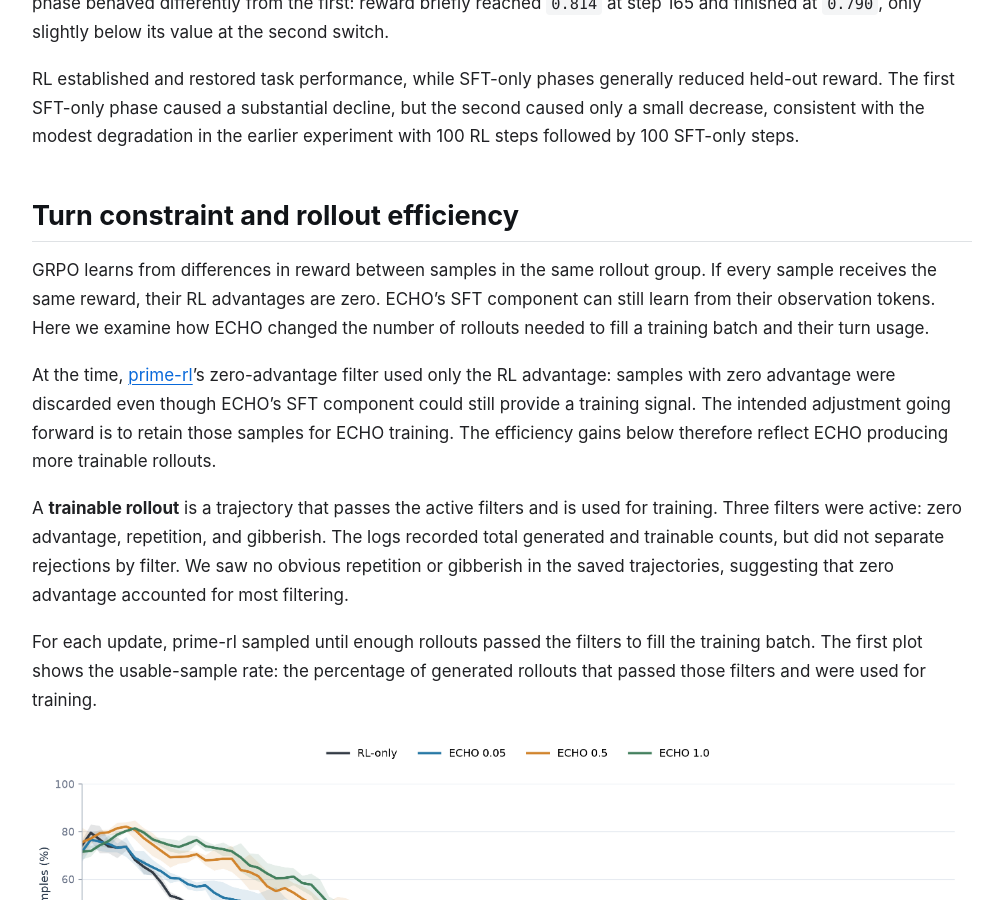
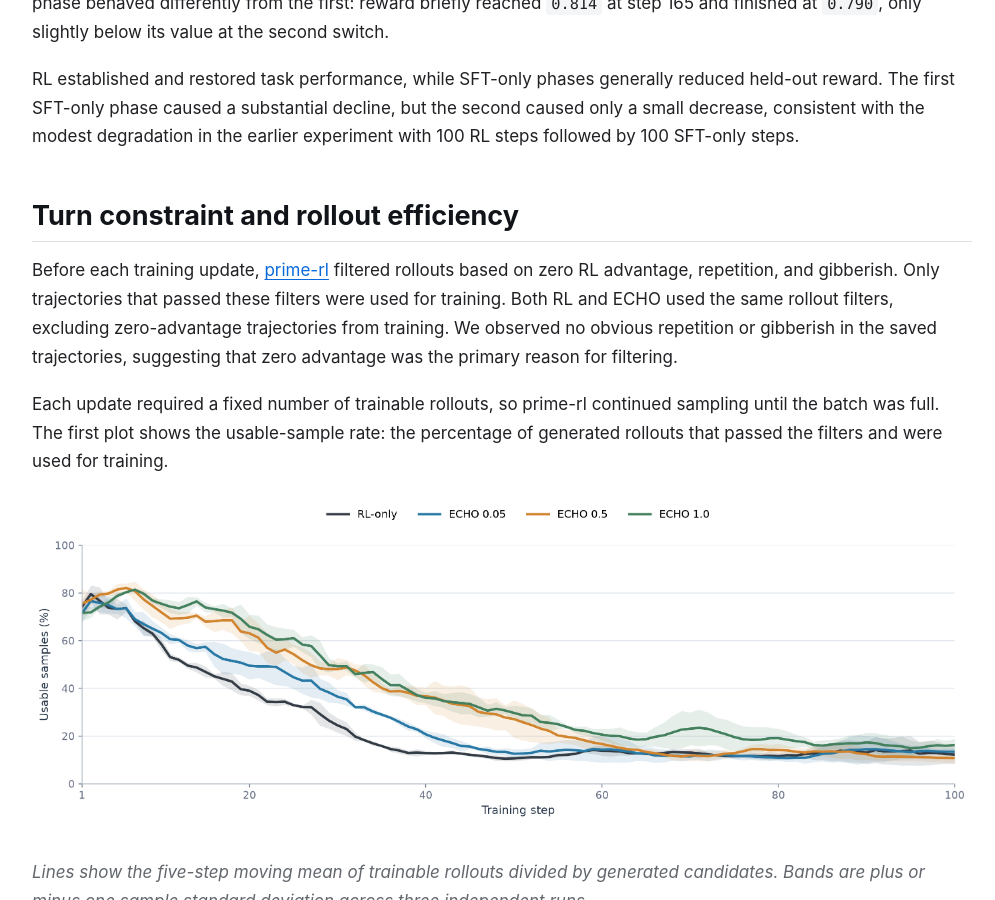
Before and after one commit to Bhoy1/echo-babyai-findings, a Jekyll site: the page built from index.md, in a window 1280 px wide and 900 px high, scrolled down 13728 px. Shown: the whole window, without its empty margins (138-1133 px from the left). Built offline with Jekyll 4.4.1, drawn with Linux system fonts in a browser that asks for light colours.

Commit message:
Simplify rollout filtering explanation

```diff
--- a/index.md
+++ b/index.md
@@ -201,13 +201,9 @@ RL established and restored task performance, while SFT-only phases generally re
 
 ## Turn constraint and rollout efficiency
 
-GRPO learns from differences in reward between samples in the same rollout group. If every sample receives the same reward, their RL advantages are zero. ECHO's SFT component can still learn from their observation tokens. Here we examine how ECHO changed the number of rollouts needed to fill a training batch and their turn usage.
+Before each training update, [prime-rl](https://github.com/PrimeIntellect-ai/prime-rl) filtered rollouts based on zero RL advantage, repetition, and gibberish. Only trajectories that passed these filters were used for training. Both RL and ECHO used the same rollout filters, excluding zero-advantage trajectories from training. We observed no obvious repetition or gibberish in the saved trajectories, suggesting that zero advantage was the primary reason for filtering.
 
-At the time, [prime-rl](https://github.com/PrimeIntellect-ai/prime-rl)'s zero-advantage filter used only the RL advantage: samples with zero advantage were discarded even though ECHO's SFT component could still provide a training signal. The intended adjustment going forward is to retain those samples for ECHO training. The efficiency gains below therefore reflect ECHO producing more trainable rollouts.
-
-A **trainable rollout** is a trajectory that passes the active filters and is used for training. Three filters were active: zero advantage, repetition, and gibberish. The logs recorded total generated and trainable counts, but did not separate rejections by filter. We saw no obvious repetition or gibberish in the saved trajectories, suggesting that zero advantage accounted for most filtering.
-
-For each update, prime-rl sampled until enough rollouts passed the filters to fill the training batch. The first plot shows the usable-sample rate: the percentage of generated rollouts that passed those filters and were used for training.
+Each update required a fixed number of trainable rollouts, so prime-rl continued sampling until the batch was full. The first plot shows the usable-sample rate: the percentage of generated rollouts that passed the filters and were used for training.
 
 ![Usable rollout percentage over training](figures/behavior_tables/three_independent_runs_filtering_plot.png)
 
```
